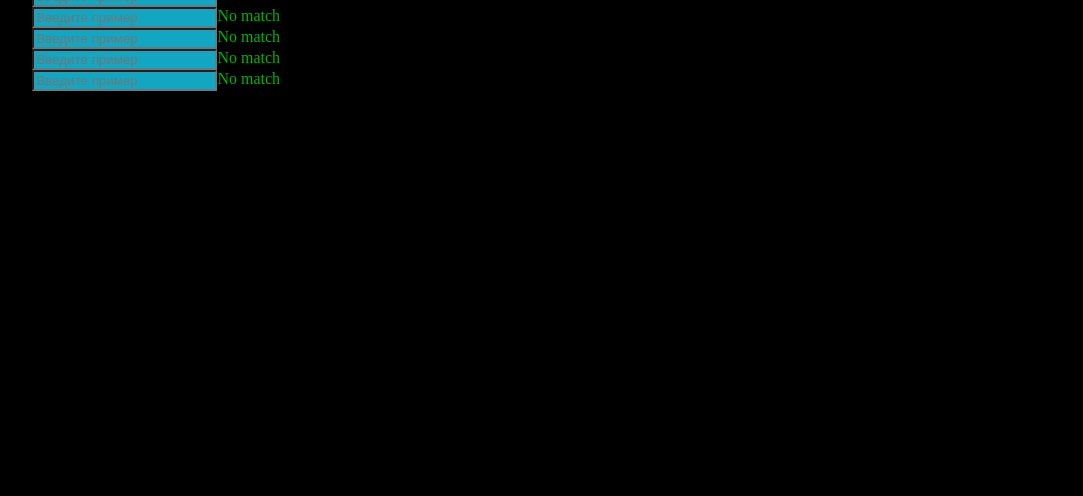
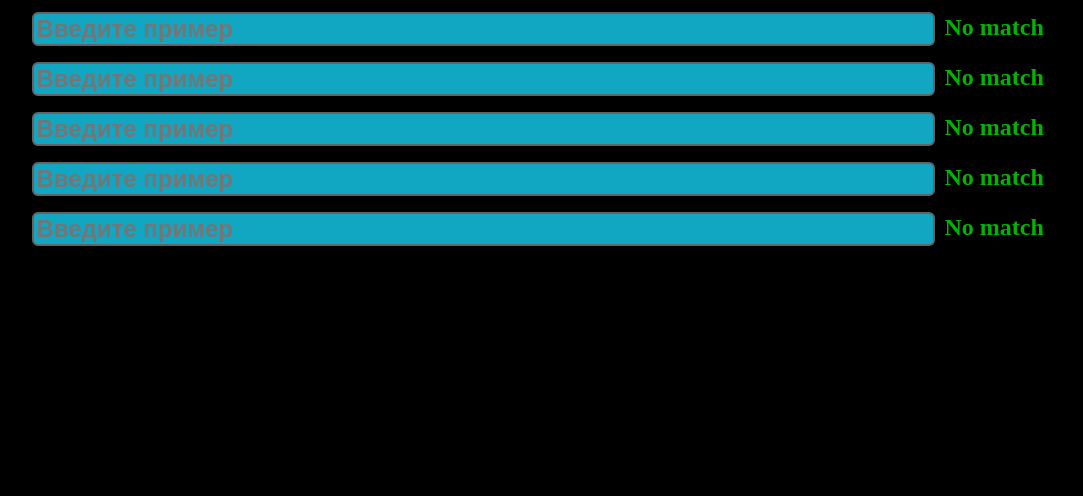
Before and after one commit to Sh-Egor/site, a plain HTML site: page index.html in a window 1280 px wide. Shown: the part 304-800 px from the top of the page, without its empty margins (102-1185 px from the left). Drawn offline with Linux system fonts and the light colour scheme.

Commit message:
Поменял расположение и отступы

```diff
--- a/styles/style.css
+++ b/styles/style.css
@@ -25,11 +25,30 @@ h2{
 
 .sample{
     display: flex;
+    margin-top: 1rem;
 }
 .input-text{
+    border: 2px solid rgb(100,100,100);
+    border-radius: 6px;
+    outline: none;
+    font-weight: 600;
+    font-size: 1.5rem;
     background-color: rgb(17, 167, 194);
+    width: 100%;
 }
-
+.input-text:hover{
+    border-color: rgb(150,150,150);
+}
 .match{
     color:rgb(0,180,0);
+    width: 7rem;
+    margin-left: 10px;
+    white-space:nowrap;
+    overflow: hidden;
+    display:flex;
+    justify-content: center;
+    align-items: center;
+    font-weight: 600;
+    font-size: 1.5rem;
+    height: 2rem;
 }
```
